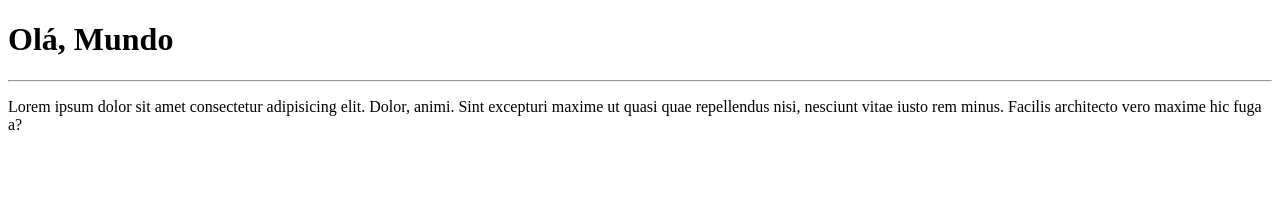
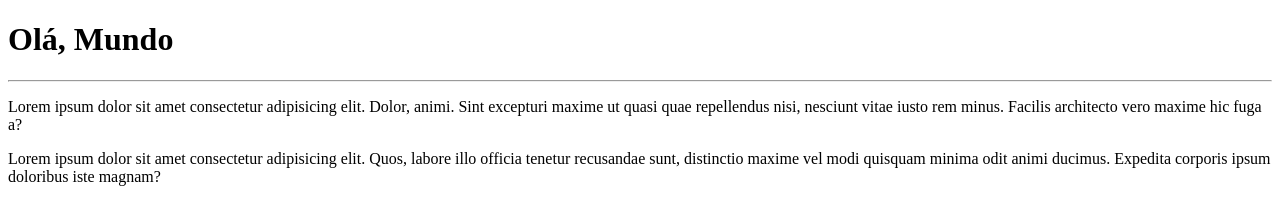
Before and after one commit to Gabriely-Oliveira/Ola-Mundo, a plain HTML site: page Site-exemplo/index.html in a window 1280 px wide. Drawn offline with Linux system fonts and the light colour scheme.

Commit message:
adicionei um parágrafo

```diff
--- a/Site-exemplo/index.html
+++ b/Site-exemplo/index.html
@@ -9,5 +9,6 @@
    <h1>Olá, Mundo</h1>
    <hr>
    <p>Lorem ipsum dolor sit amet consectetur adipisicing elit. Dolor, animi. Sint excepturi maxime ut quasi quae repellendus nisi, nesciunt vitae iusto rem minus. Facilis architecto vero maxime hic fuga a?</p>
+   <p>Lorem ipsum dolor sit amet consectetur adipisicing elit. Quos, labore illo officia tenetur recusandae sunt, distinctio maxime vel modi quisquam minima odit animi ducimus. Expedita corporis ipsum doloribus iste magnam?</p>
 </body>
 </html>
```
